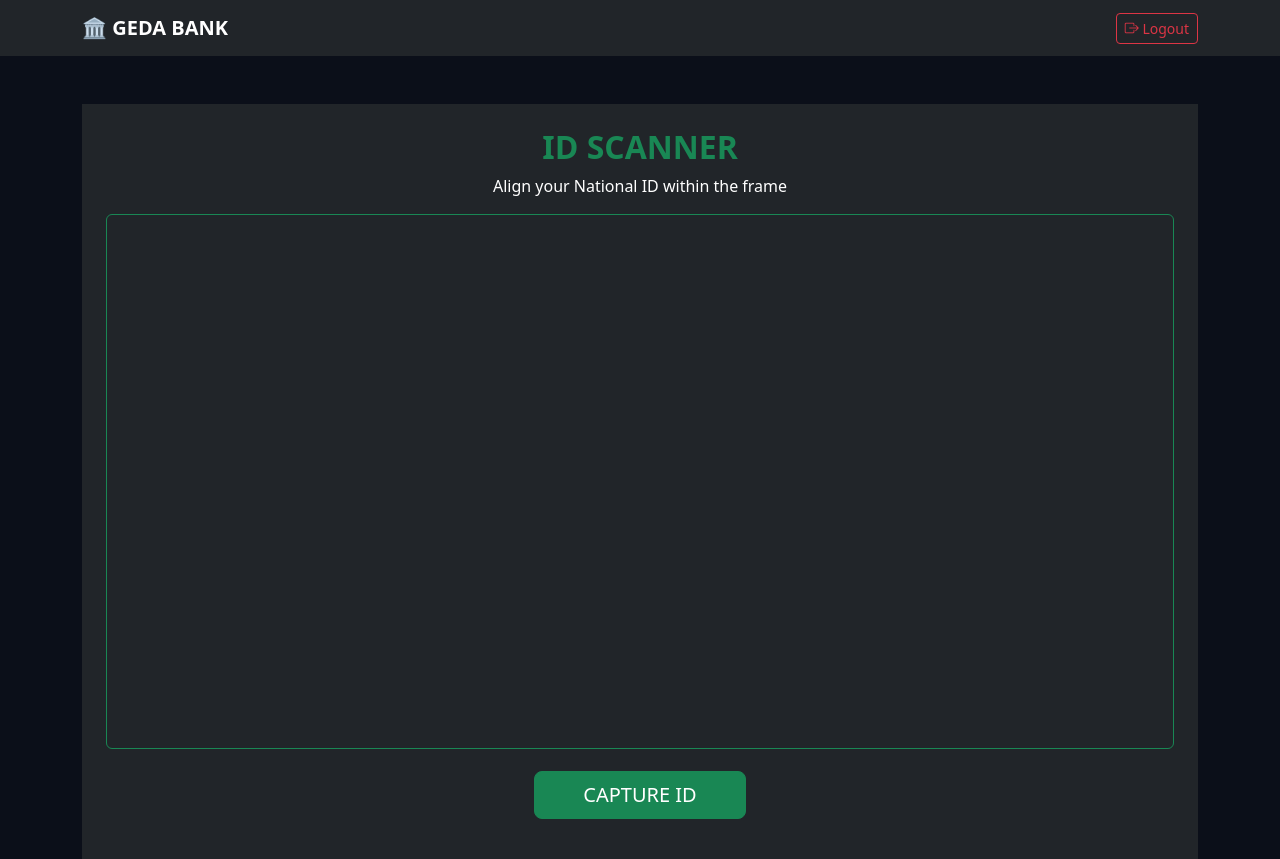
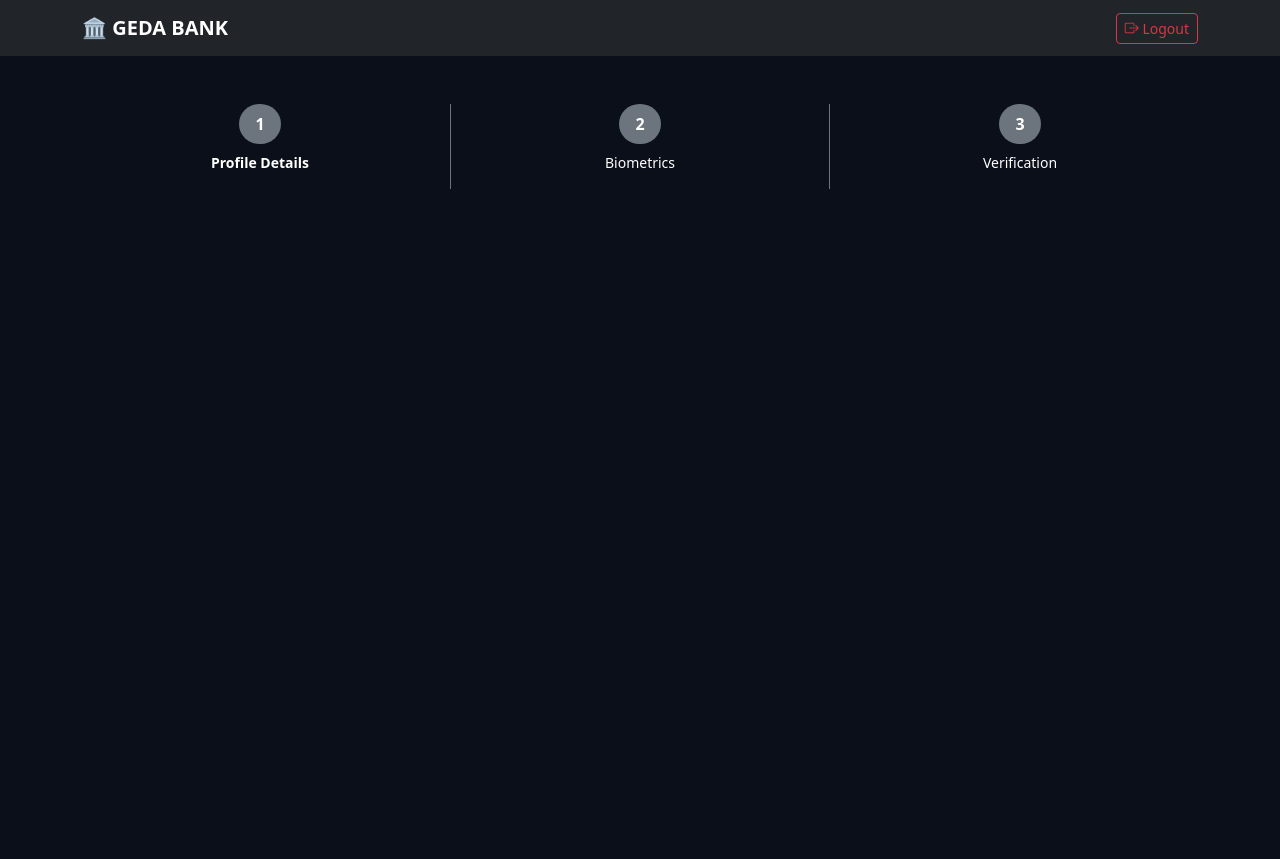
Before and after one commit to Yohannes-Garomsa/Banking-_System-_by-_python, a Django app: page /verify/ in a window 1280 px wide. After the commit the page ends 189 px from the top, so only its background shows below. Run offline with Django 5.2, Linux system fonts and the light colour scheme; a user stored in the database is signed in.

Commit message:
feat: implement professional 3-step KYC onboarding streak
- Added kyc_step tracking to Account model.
- Created Multi-step UI for Basic Info, Biometrics, and Pending Status.
- Added Occupation and Full Name capture to onboarding.
- Styled progress streak for a high-end fintech user experience.

```diff
--- a/accounts/templates/accounts/verify_identity.html
+++ b/accounts/templates/accounts/verify_identity.html
@@ -1,27 +1,94 @@
 {% extends 'base.html' %}
 {% block content %}
 <div class="container mt-5">
-    <div class="scanner-box p-4 bg-dark text-white text-center">
-        <div class="scanner-line"></div>
-        <h2 class="text-success fw-bold">ID SCANNER</h2>
-        <p>Align your National ID within the frame</p>
+    <div class="row mb-5 text-center position-relative">
+        <div class="col-4">
+            <div class="rounded-circle d-inline-block px-3 py-2 {% if account.kyc_step == 1 %}bg-success{% else %}bg-secondary{% endif %} text-white fw-bold">1</div>
+            <p class="small mt-2 fw-bold text-white">Profile Details</p>
+        </div>
+        <div class="col-4 border-start border-end border-secondary">
+            <div class="rounded-circle d-inline-block px-3 py-2 {% if account.kyc_step == 2 %}bg-success{% else %}bg-secondary{% endif %} text-white fw-bold">2</div>
+            <p class="small mt-2 text-white">Biometrics</p>
+        </div>
+        <div class="col-4">
+            <div class="rounded-circle d-inline-block px-3 py-2 {% if account.kyc_step == 3 %}bg-success{% else %}bg-secondary{% endif %} text-white fw-bold">3</div>
+            <p class="small mt-2 text-white">Verification</p>
+        </div>
+    </div>
 
-        <video id="video" width="100%" autoplay class="rounded border border-success"></video>
+    <div class="row justify-content-center">
+        <div class="col-md-8">
+
+            {% if account.kyc_step == 1 %}
+            <div class="card bg-dark text-white border-success shadow-lg p-4">
+                <h3 class="text-success mb-4"><i class="bi bi-person-lines-fill"></i> Step 1: Basic Info</h3>
+                <form method="POST">
+                    {% csrf_token %}
+                    <div class="mb-3">
+                        <label class="form-label">Phone Number</label>
+                        <input type="text" name="phone_number" class="form-control bg-secondary text-white border-0" placeholder="+251..." required>
+                    </div>
+                    <div class="mb-3">
+                        <label class="form-label">Occupation</label>
+                        <select name="occupation" class="form-select bg-secondary text-white border-0">
+                            <option value="student">Student</option>
+                            <option value="employee">Employee</option>
+                            <option value="business">Business / Entrepreneur</option>
+                        </select>
+                    </div>
+                    <button type="submit" class="btn btn-success w-100 py-3 fw-bold">CONTINUE TO BIOMETRICS</button>
+                </form>
+            </div>
+            {% endif %}
+
+            {% if account.kyc_step == 2 %}
+            <div class="scanner-box p-4 bg-dark text-white text-center border border-success rounded shadow-lg">
+                <div class="scanner-line"></div> <h2 class="text-success fw-bold"><i class="bi bi-camera"></i> BIOMETRIC SCANNER</h2>
+                <p class="text-secondary">Position your National ID or Face clearly in the frame</p>
+
+                <video id="video" width="100%" autoplay class="rounded border border-success mb-3"></video>
                 <canvas id="canvas" style="display:none;"></canvas>
 
-        <div class="mt-3">
-            <button id="snap" class="btn btn-success btn-lg px-5">CAPTURE ID</button>
-        </div>
+                <div class="d-grid gap-2">
+                    <button id="snap" class="btn btn-success btn-lg fw-bold">CAPTURE IMAGE</button>
 
-        <form id="verify-form" method="POST" class="mt-3">
+                    <form id="verify-form" method="POST">
                         {% csrf_token %}
                         <input type="hidden" name="id_image" id="id_image">
-            <button type="submit" id="submit-btn" class="btn btn-warning d-none">UPLOAD TO BANK VAULT</button>
+                        <button type="submit" id="submit-btn" class="btn btn-warning btn-lg w-100 d-none">SUBMIT TO BANK VAULT</button>
                     </form>
                 </div>
             </div>
+            {% endif %}
+
+            {% if account.kyc_step == 3 %}
+            <div class="card bg-dark text-white border-warning p-5 text-center">
+                <h1 class="display-1 text-warning">⏳</h1>
+                <h2 class="fw-bold">Review in Progress</h2>
+                <p class="lead">Geda Bank is currently verifying your identity. This usually takes less than 24 hours.</p>
+                <a href="{% url 'customer_dashboard' %}" class="btn btn-outline-light mt-3">Back to Dashboard</a>
+            </div>
+            {% endif %}
+
+        </div>
+    </div>
+</div>
+
+<style>
+    /* The scanning laser animation */
+    .scanner-box { position: relative; overflow: hidden; }
+    .scanner-line {
+        position: absolute; width: 100%; height: 3px;
+        background: rgba(0, 255, 136, 0.7);
+        top: 0; left: 0; z-index: 10;
+        animation: scan 3s linear infinite;
+    }
+    @keyframes scan { 0% { top: 0; } 100% { top: 100%; } }
+</style>
 
 <script>
+    // Only run script if Step 2 is active
+    if (document.getElementById('video')) {
         const video = document.getElementById('video');
         const canvas = document.getElementById('canvas');
         const snap = document.getElementById('snap');
@@ -39,8 +106,9 @@
             idInput.value = dataUrl;
 
             snap.innerText = "RE-TAKE PHOTO";
+            snap.classList.replace('btn-success', 'btn-outline-light');
             submitBtn.classList.remove('d-none');
-        alert("ID Captured Successfully!");
         });
+    }
 </script>
 {% endblock %}
```
Also changed, not shown: accounts/models.py (+9 -0 lines), 1 other file. Lines whose indentation alone changed are shown as unchanged.
